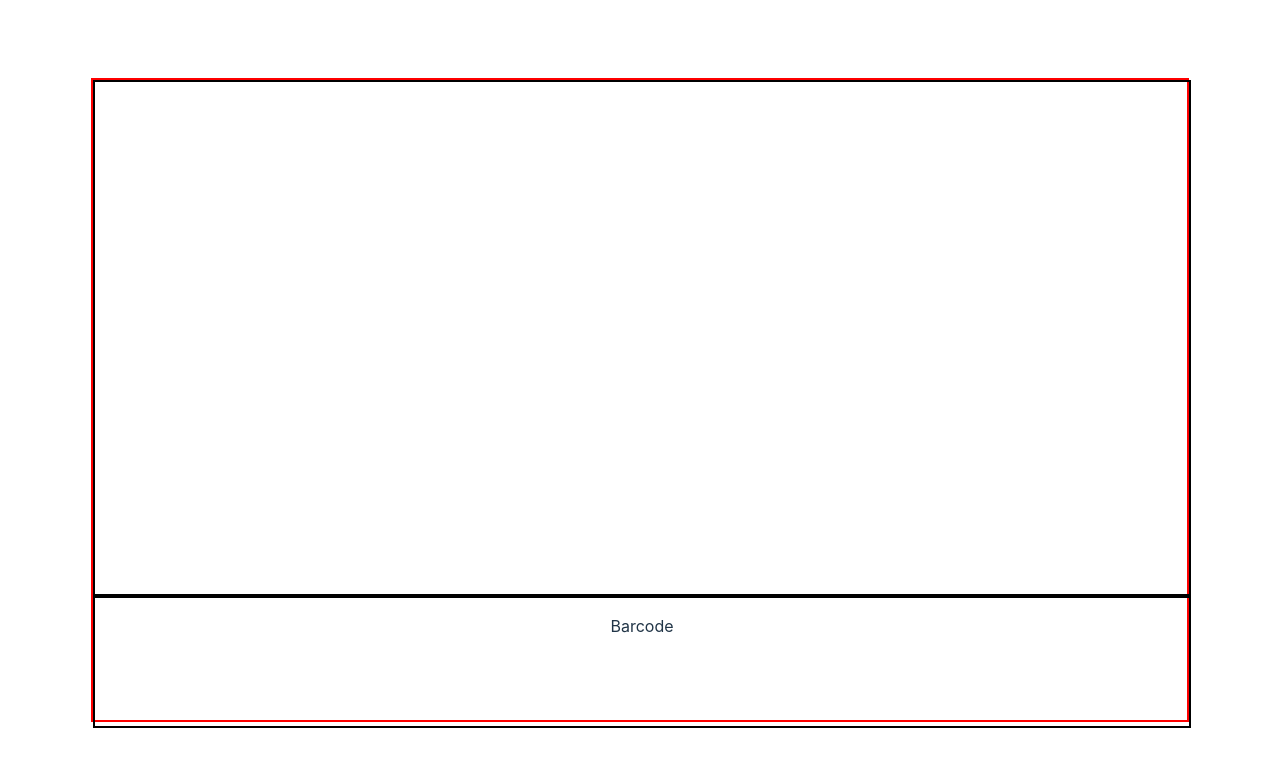
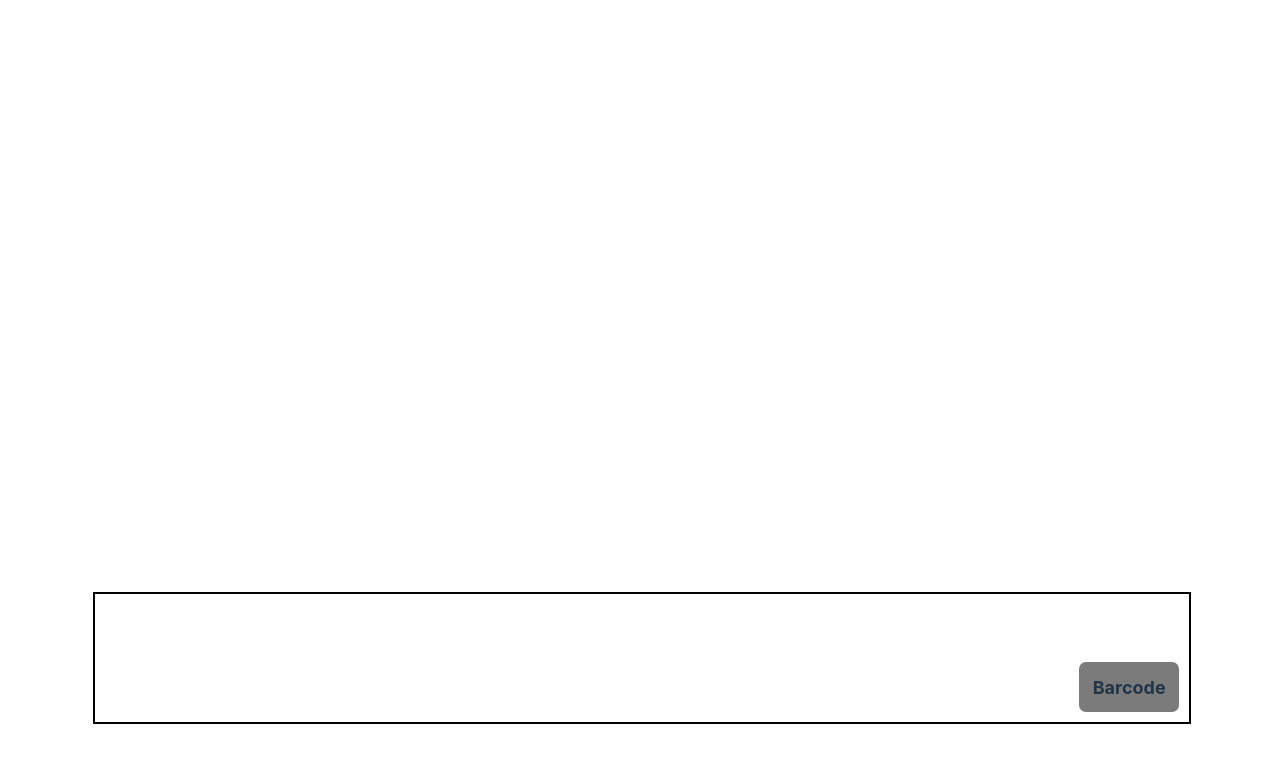
Before and after one commit to StepanBlaha/barcode-project, a React (Vite) app: page / in a window 1280 px wide. Shown: the top 766 px of the page. Built offline with nearby package versions, Linux system fonts and the light colour scheme.

Commit message:
redesigned the history table

```diff
--- a/src/App.css
+++ b/src/App.css
@@ -56,6 +56,12 @@ html,  body{
 .wrapper{
   height: 80%;
   width: 90%;
-  border: 2px solid red;
   margin: auto auto;
 }
+.buttonNav{
+  position: relative;
+  height: 20%;
+  width: 100%;
+  float: left;
+  border: 2px solid black;
+}
--- /dev/null
+++ b/src/buttons.css
@@ -0,0 +1,15 @@
+.pageChangeButton{
+    height: 50px;
+    width: 100px;
+    background-color: #7B7B7B;
+    display: flex;
+    justify-content: center;
+    align-items: center;
+    border-radius: 7px;
+    position: absolute;
+    right: 10px;
+    bottom: 10px;
+    font-size: 18px;
+    font-weight: 700;
+    cursor: pointer;
+}
--- a/src/buttons.jsx
+++ b/src/buttons.jsx
@@ -3,7 +3,7 @@ import reactLogo from './assets/react.svg'
 import viteLogo from '/vite.svg'
 import JsBarcode from "jsbarcode";
 import { jsPDF } from "jspdf";
-import './history.css'
+import './buttons.css';
 
 
 
@@ -23,7 +23,7 @@ function PageButtons({page, setPage}) {
         if (page === "barcode") {
             return (
                 <>
-                    <div className='pageChange' onClick={historyRender}>
+                    <div className='pageChangeButton' onClick={historyRender}>
                         <p>History</p>
                     </div>
                 </>
@@ -31,7 +31,7 @@ function PageButtons({page, setPage}) {
         } else {
             return (
                 <>
-                    <div className='pageChange' onClick={barcodeRender}>
+                    <div className='pageChangeButton' onClick={barcodeRender}>
                         <p>Barcode</p>
                     </div>
                 </>
--- a/src/history.css
+++ b/src/history.css
@@ -1,19 +1,13 @@
 .mainContent{
     height: 80%;
     width: 100%;
-    border: 2px solid black;
     float: left;
-}
-.buttonNav{
-    height: 20%;
-    width: 100%;
-    float: left;
-    border: 2px solid black;
 }
 .recordList{
     height: 100%;
     width: 100%;
     margin: 0 auto;
+    overflow-y: auto;
 
 }
 .record{
@@ -58,6 +52,7 @@
     font-size: 13px;
     align-content: center;
     justify-content: center;
+    cursor: pointer;
 
 }
 #barcodeHidden{
```
